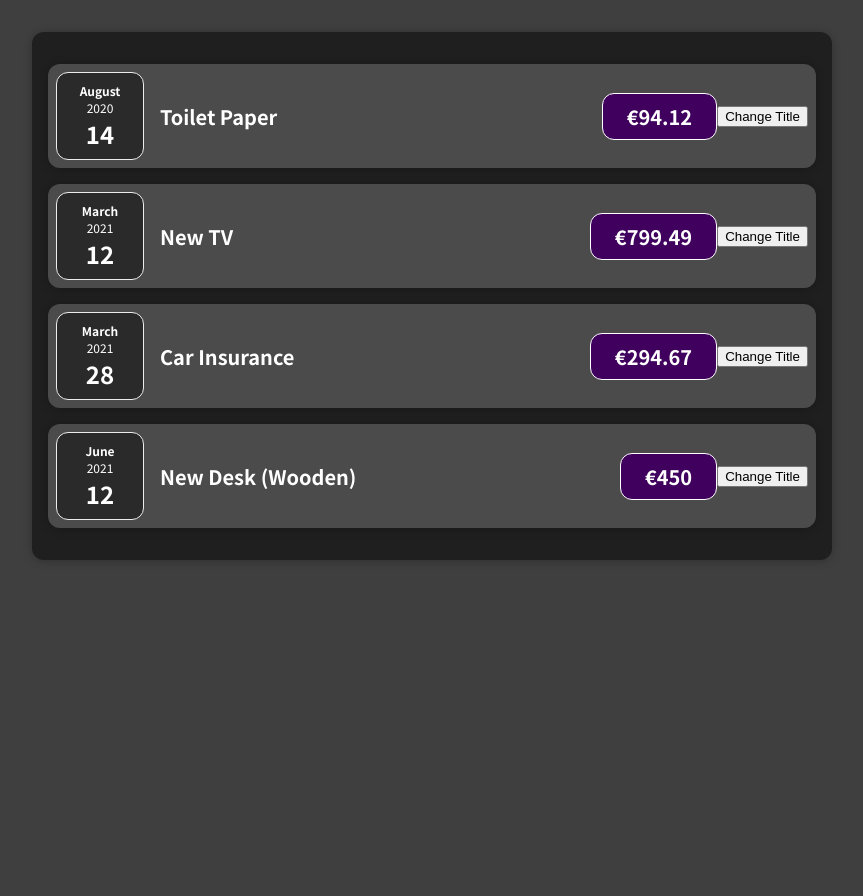
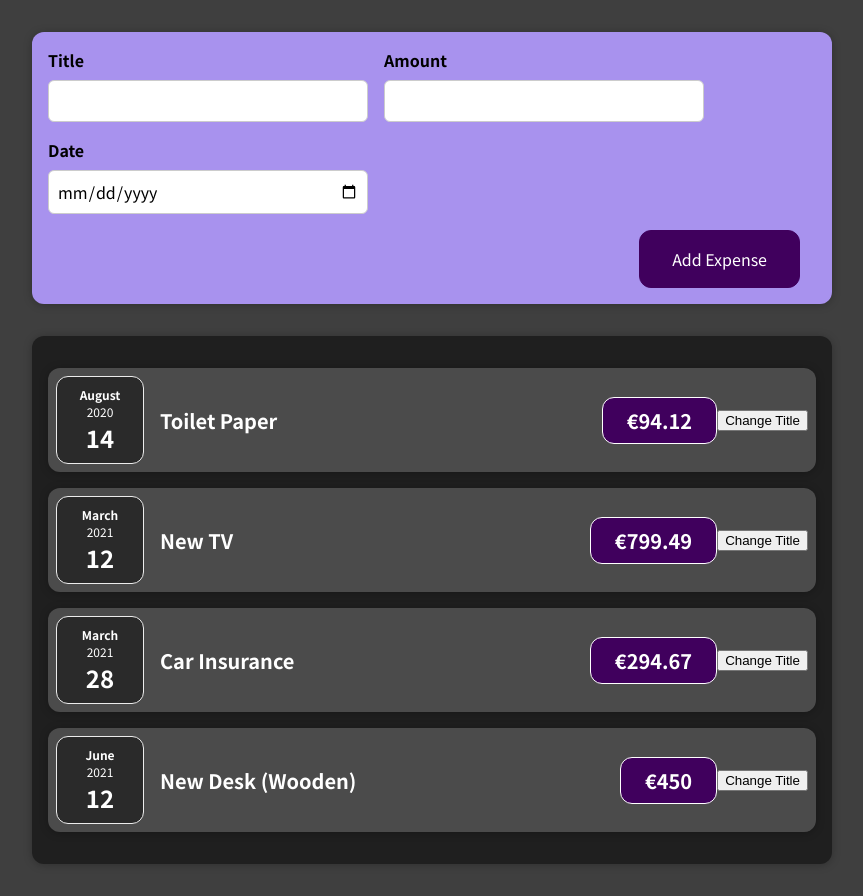
Before and after one commit to MarioSamperi75/React-Complete-Guide, a React (Create React App) app: page / in a window 1280 px wide. Shown: the whole page, without its empty margins (208-1071 px from the left). Before the commit the page ends 800 px from the top, so only its background shows below. Built offline with nearby package versions, Linux system fonts and the light colour scheme.

Commit message:
NewExpense created. A for to add new expenses. Just the interface, no actions

```diff
--- a/src/App.js
+++ b/src/App.js
@@ -1,3 +1,7 @@
+import React from "react";
+// App.js includes now a new component: NewExpense, a form for adding a new expense :)
+
+import NewExpense from "./components/NewExpense/NewExpense";
 import Expenses from "./components/Expenses/Expenses";
 
 const App = () => {
@@ -23,7 +27,12 @@
     },
   ];
 
-  return <Expenses items={expenses}></Expenses>;
+  return (
+    <div>
+      <NewExpense />
+      <Expenses items={expenses} />
+    </div>
+  );
 };
 
 export default App;
--- /dev/null
+++ b/src/components/NewExpense/ExpenseForm.css
@@ -0,0 +1,26 @@
+.new-expense__controls {
+  display: flex;
+  flex-wrap: wrap;
+  gap: 1rem;
+  margin-bottom: 1rem;
+  text-align: left;
+}
+
+.new-expense__control label {
+  font-weight: bold;
+  margin-bottom: 0.5rem;
+  display: block;
+}
+
+.new-expense__control input {
+  font: inherit;
+  padding: 0.5rem;
+  border-radius: 6px;
+  border: 1px solid #ccc;
+  width: 20rem;
+  max-width: 100%;
+}
+
+.new-expense__actions {
+  text-align: right;
+}
--- /dev/null
+++ b/src/components/NewExpense/ExpenseForm.js
@@ -0,0 +1,31 @@
+import React from "react";
+
+import "./ExpenseForm.css";
+
+// we use ExpenseForm in NewExpense
+// No actions at the moment. Just the interface
+const ExpenseForm = () => {
+  return (
+    <form>
+      <div className="new-expense__controls">
+        <div className="new-expense__control">
+          <label>Title</label>
+          <input type="text" />
+        </div>
+        <div className="new-expense__control">
+          <label>Amount</label>
+          <input type="number" min="0.01" step="0.01" />
+        </div>
+        <div className="new-expense__control">
+          <label>Date</label>
+          <input type="date" min="2021-01-01" max="2024-12-31" />
+        </div>
+      </div>
+      <div className="new-expense__actions">
+        <button type="submit">Add Expense</button>
+      </div>
+    </form>
+  );
+};
+
+export default ExpenseForm;
--- /dev/null
+++ b/src/components/NewExpense/NewExpense.css
@@ -0,0 +1,38 @@
+.new-expense {
+  background-color: #a892ee;
+  padding: 1rem;
+  margin: 2rem auto;
+  width: 50rem;
+  max-width: 95%;
+  border-radius: 12px;
+  text-align: center;
+  box-shadow: 0 1px 8px rgba(0, 0, 0, 0.25);
+}
+
+.new-expense button {
+  font: inherit;
+  cursor: pointer;
+  padding: 1rem 2rem;
+  border: 1px solid #40005d;
+  background-color: #40005d;
+  color: white;
+  border-radius: 12px;
+  margin-right: 1rem;
+}
+
+.new-expense button:hover,
+.new-expense button:active {
+  background-color: #510674;
+  border-color: #510674;
+}
+
+.new-expense button.alternative {
+  color: #220131;
+  border-color: transparent;
+  background-color: transparent;
+}
+
+.new-expense button.alternative:hover,
+.new-expense button.alternative:active {
+  background-color: #ddb3f8;
+}
--- /dev/null
+++ b/src/components/NewExpense/NewExpense.js
@@ -0,0 +1,15 @@
+import React from "react";
+
+// We just import ExpenseForm
+import ExpenseForm from "./ExpenseForm";
+import "./NewExpense.css";
+
+const NewExpense = () => {
+  return (
+    <div className="new-expense">
+      <ExpenseForm />
+    </div>
+  );
+};
+
+export default NewExpense;
```
Also changed, not shown: 1 other file (tests, documents, lock files or other folders).
